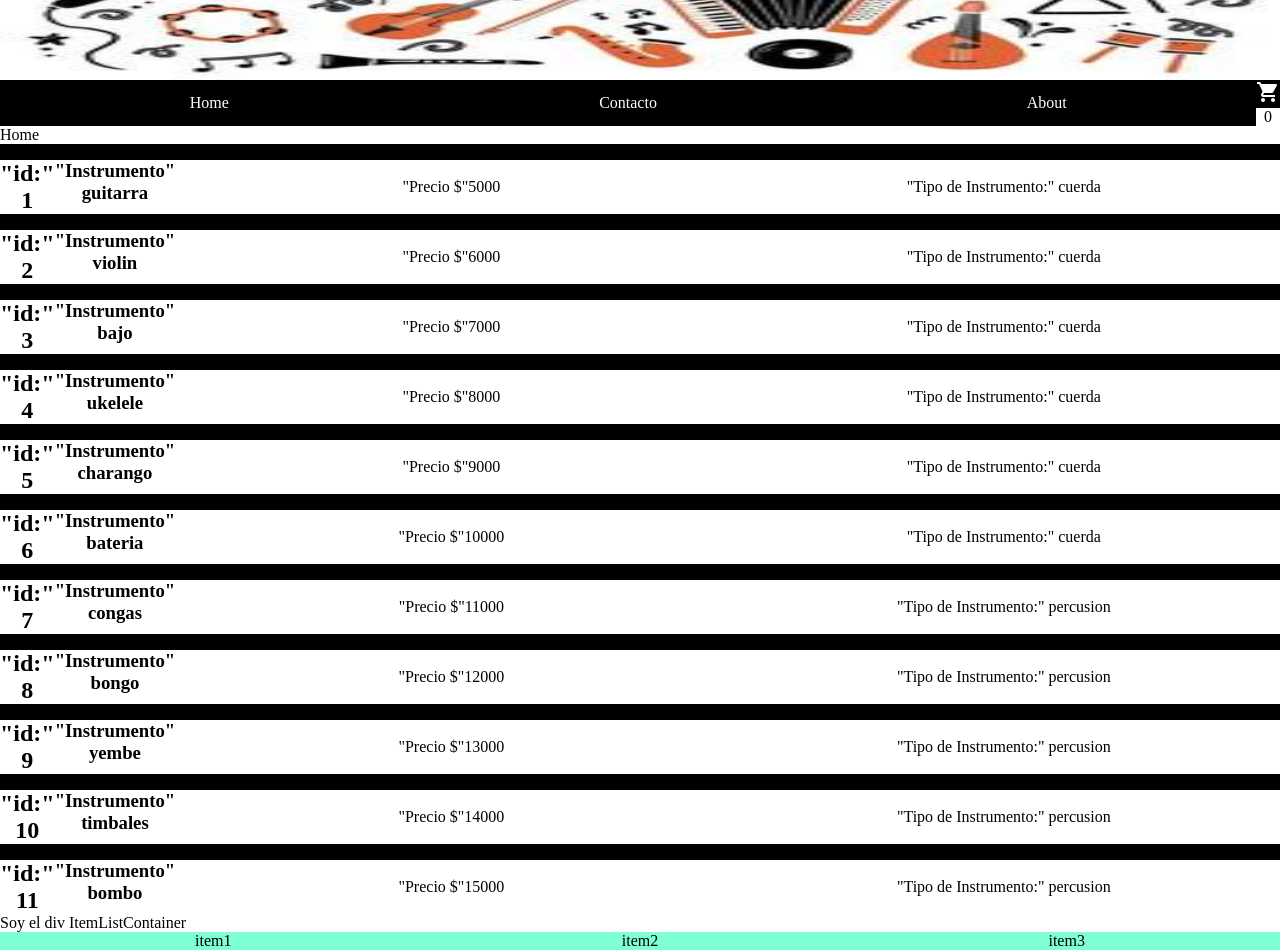
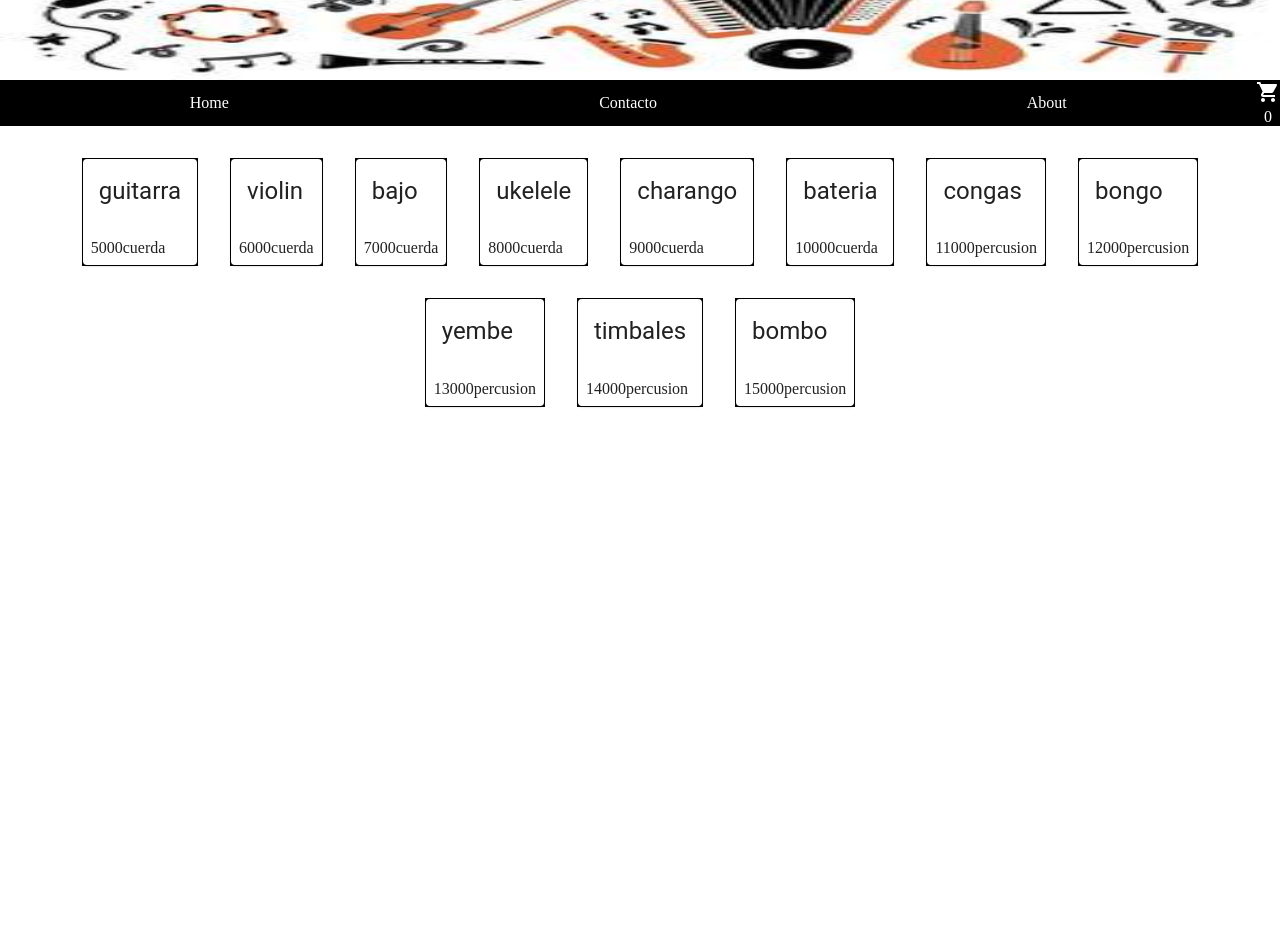
Before and after one commit to JuanCruzUrban/CursoReactPrimerEntrega, a React (Vite) app: page / in a window 1280 px wide. Shown: the part 160-1110 px from the top of the page. After the commit the page ends 800 px from the top, so only its background shows below. Built offline with nearby package versions, Linux system fonts and the light colour scheme.

Commit message:
arreglando proyecto

```diff
--- a/src/App.css
+++ b/src/App.css
@@ -11,6 +11,6 @@ padding: 0;
 
     width: 100%;
 display: flex;
-flex-direction: column;
+
 
 }
--- a/src/App.jsx
+++ b/src/App.jsx
@@ -3,7 +3,6 @@ import './App.css'
 import NavBar from "./components/Navbar/Navbar"
 import ItemListContainer from './components/ItemListContainer/ItemListContainer'
 import {BrowserRouter as Router, Routes, Route} from "react-router-dom"
-import Home from './pages/Home'
 import Contacto from './pages/Contacto'
 import About from "./pages/About"
 import DetailPage from "./pages/DetailPage"
@@ -16,18 +15,19 @@ function App() {
 
 <Router>
 <Header/>
+<NavBar/>
 <div className='DivPrincipal'>
-<NavBar/>
+
 
 <Routes>
-<Route path='/' element ={<Home/>}/>
+<Route path='/' element ={<ItemListContainer/>}/>
 <Route path='/Contacto' element ={<Contacto/>}/>
 <Route path='/About' element ={<About/>}/>
-<Route path='/DetailPage :id'  element ={<DetailPage/>}/>
+<Route path='/DetailPage/:id'  element ={<DetailPage/>}/>
 </Routes>
 </div>
 </Router>
- <ItemListContainer/>
+
 
 
     </>
--- a/src/components/CardUser/CardUser.jsx
+++ b/src/components/CardUser/CardUser.jsx
@@ -1,26 +1,37 @@
+
 import * as React from 'react';
 import Card from '@mui/material/Card';
+import CardActions from '@mui/material/CardActions';
 import CardContent from '@mui/material/CardContent';
 import CardMedia from '@mui/material/CardMedia';
+import Button from '@mui/material/Button';
 import Typography from '@mui/material/Typography';
-import { CardActionArea } from '@mui/material';
-import "./CardUser.css"
+
 const CardUser = ({el}) =>  {
 
   const {id, producto, precio, tipo} = el;
 
   return (
+    <Card sx={{ maxWidth: 345 }}>
+      <CardMedia
 
-    <div className='divCar'>
-      <h2>"id:" {id}</h2>
-      <h3>"Instrumento" {producto}</h3>
-     <p>"Precio $"{precio}</p>
-      <p>"Tipo de Instrumento:" {tipo}</p>
-    </div>
+      />
+      <CardContent>
+        <Typography gutterBottom variant="h5" component="div">
+          {producto}
+        </Typography>
+        <Typography variant="body2" color="text.secondary">
+
+        </Typography>
+      </CardContent>
+      <CardActions>
+        {precio}
+       {tipo}
+      </CardActions>
+    </Card>
+  );
+}
 
 
 
-  );
-}
-
 export default CardUser
--- a/src/components/Header/Header.jsx
+++ b/src/components/Header/Header.jsx
@@ -1,10 +1,11 @@
 import './Header.css'
 import { Link } from 'react-router-dom'
+
 const Header = () => {
   return (
     <div className="Header">
 <Link to={"/"}>
-<img className='imgFondo' src="./instrumentos.png" alt="logo" />
+<img className='imgFondo' src="../../instrumentos.png" alt="logo" />
 </Link>
     </div>
   )
--- a/src/components/ItemListContainer/ItemListContainer.css
+++ b/src/components/ItemListContainer/ItemListContainer.css
@@ -1,19 +1,12 @@
 
 
 
-.itemListContainer h2, ul, li{
-
+.itemListContainer {
+width: 100%;
 display: flex;
-
-color: white;
-list-style-type: none;
-text-decoration: none;
+margin-top: 1rem;
+margin-bottom: 1rem;
+flex-direction: column;
+align-items: center;
 justify-content: center;
-flex-direction: row;
-align-items: center;
-}
-
-.itemListContainer li{
-color: black;
-    background-color: aquamarine;
-    }
+ }
--- a/src/components/ItemListContainer/ItemListContainer.jsx
+++ b/src/components/ItemListContainer/ItemListContainer.jsx
@@ -1,16 +1,13 @@
 import React from 'react'
+import ListInstruments from '../ListInstruments/ListInstruments'
 import "./ItemListContainer.css"
+
+
+
 const ItemListContainer = () => {
   return (
-    <div className='itemListContainer'> Soy el div ItemListContainer
-
-
-<ul>
-    <li> item1 </li>
-    <li>item2</li>
-    <li>item3</li>
-</ul>
-
+    <div className='itemListContainer'>
+<ListInstruments/>
     </div>
   )
 }
--- a/src/components/ListInstruments/ListInstruments.css
+++ b/src/components/ListInstruments/ListInstruments.css
@@ -0,0 +1,17 @@
+.divInstrumento{
+
+width: 100%;
+display: flex;
+flex-wrap: wrap;
+justify-content: center;
+}
+
+.divInstr{
+
+margin: 1rem;
+display: flex;
+border: solid 1px black;
+
+margin-top: 1rem;
+margin-bottom: 1rem;
+}
--- a/src/components/ListInstruments/ListInstruments.jsx
+++ b/src/components/ListInstruments/ListInstruments.jsx
@@ -9,19 +9,19 @@ const ListInstruments = () => {
 
   useEffect (() => {
 
-fetch("./productos.json").then((res) => res.json() )
+fetch("../../../productos.json").then((res) => res.json() )
 .then((datos) => setIns(datos))
 
-  })
+  }),[]
 
     return (
 
-<div>
+<div className="divInstrumento">
  {ins.map((el)=>{
 
 return(
 <div className="divInstr" key = {el.id}>
-<Link to={`/DetailPage ${el.id}`}>
+<Link to={`/DetailPage/${el.id}`}>
 <CardUser  el = {el}/>
 </Link>
 </div>
--- a/src/pages/DetailPage.jsx
+++ b/src/pages/DetailPage.jsx
@@ -6,9 +6,10 @@ import { useParams } from 'react-router-dom';
 const DetailPage = () => {
 
     let {id} = useParams()
-
+    console.log(id)
         const [det, setDet] = useState([]);
 
+        console.log(det)
         useEffect (() => {
 
       fetch(`./productos.json/${id}`).then((res) => res.json() )
@@ -20,7 +21,7 @@ const DetailPage = () => {
 
     return (
     <div>
-    {det.id? <CardUser det = {det}/>: null}
+    {det.id ? <CardUser det = {det} />: null}
     </div>
   )
 }
--- a/src/pages/Home.jsx
+++ /dev/null
@@ -1,13 +0,0 @@
-import React from 'react'
-import ListInstruments from '../components/ListInstruments/ListInstruments'
-
-const Home = () => {
-  return (
-    <div>Home
-<ListInstruments/>
-    </div>
-
-  )
-}
-
-export default Home
```
